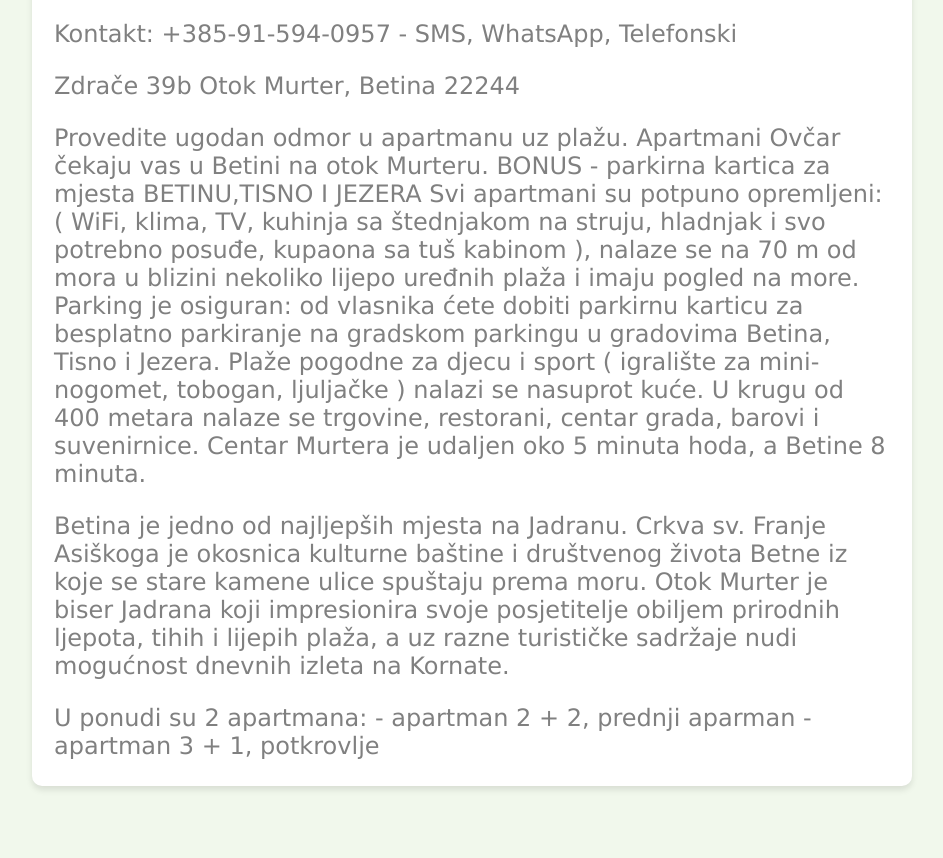
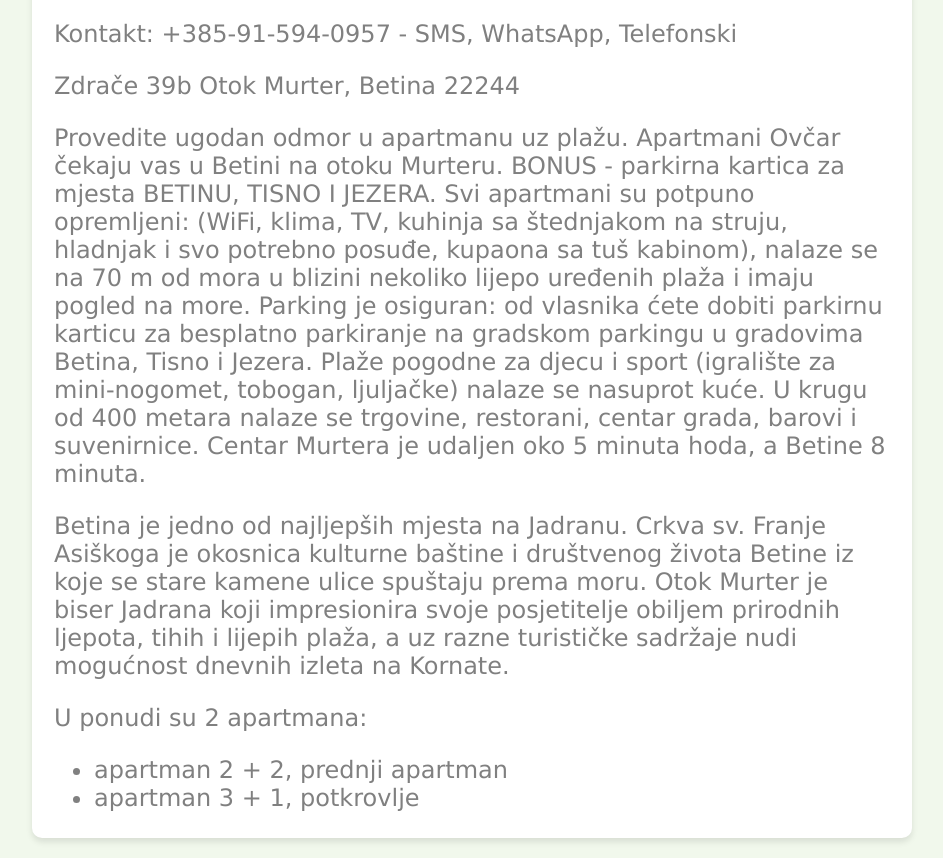
Before and after one commit to apartmaniduda/apartmaniduda, a plain HTML site: page index.html in a window 1280 px wide. Shown: the part 900-1758 px from the top of the page, without its empty margins (168-1111 px from the left). Before the commit the page ends 1706 px from the top, so only its background shows below. Drawn offline with Linux system fonts and the light colour scheme.

Commit message:
Fix text

```diff
--- a/index.html
+++ b/index.html
@@ -142,43 +142,36 @@
             </a>
         </div>
         <div class="pricing">
-            <p>
-                50€ noć (do 15.6 i od 15.9) - Predsezona i Podsezona
-            </p>
-            <p>
-                63€ noć (od 15.6 do 15.9) - Sezona
-            </p>
-            <p>
-                Kontakt: +385-91-594-0957 - SMS, WhatsApp, Telefonski
-            </p>
-            <p>
-                Zdrače 39b
+            <p>50€ noć (do 15.6 i od 15.9) - Predsezona i Podsezona</p>
+
+            <p>63€ noć (od 15.6 do 15.9) - Sezona</p>
+
+            <p>Kontakt: +385-91-594-0957 - SMS, WhatsApp, Telefonski</p>
+
+            <p>Zdrače 39b
                 Otok Murter, Betina
-                22244
-            </p>
-            <p>
-                Provedite ugodan odmor u apartmanu uz plažu.
-                Apartmani Ovčar čekaju vas u Betini na otok Murteru.
-                BONUS - parkirna kartica za mjesta BETINU,TISNO I JEZERA
-                Svi apartmani su potpuno opremljeni: ( WiFi, klima, TV, kuhinja sa štednjakom na struju, hladnjak i svo
-                potrebno posuđe, kupaona sa tuš kabinom ), nalaze se na 70 m od mora u blizini nekoliko lijepo uređnih
-                plaža i imaju pogled na more. Parking je osiguran: od vlasnika ćete dobiti parkirnu karticu za besplatno
-                parkiranje na gradskom parkingu u gradovima Betina, Tisno i Jezera. Plaže pogodne za djecu i sport (
-                igralište za mini-nogomet, tobogan, ljuljačke ) nalazi se nasuprot kuće. U krugu od 400 metara nalaze se
-                trgovine, restorani, centar grada, barovi i suvenirnice. Centar Murtera je udaljen oko 5 minuta hoda, a
-                Betine 8 minuta.
+                22244</p>
 
-            </p>
-            <p>
-                Betina je jedno od najljepših mjesta na Jadranu. Crkva sv. Franje Asiškoga je okosnica kulturne baštine
-                i društvenog života Betne iz koje se stare kamene ulice spuštaju prema moru.
-                Otok Murter je biser Jadrana koji impresionira svoje posjetitelje obiljem prirodnih ljepota, tihih i
-                lijepih plaža, a uz razne turističke sadržaje nudi mogućnost dnevnih izleta na Kornate.
-            </p>
+            <p>Provedite ugodan odmor u apartmanu uz plažu. Apartmani Ovčar čekaju vas u Betini na otoku Murteru. BONUS
+                - parkirna kartica za mjesta BETINU, TISNO I JEZERA. Svi apartmani su potpuno opremljeni: (WiFi, klima,
+                TV, kuhinja sa štednjakom na struju, hladnjak i svo potrebno posuđe, kupaona sa tuš kabinom), nalaze se
+                na 70 m od mora u blizini nekoliko lijepo uređenih plaža i imaju pogled na more. Parking je osiguran: od
+                vlasnika ćete dobiti parkirnu karticu za besplatno parkiranje na gradskom parkingu u gradovima Betina,
+                Tisno i Jezera. Plaže pogodne za djecu i sport (igralište za mini-nogomet, tobogan, ljuljačke) nalaze se
+                nasuprot kuće. U krugu od 400 metara nalaze se trgovine, restorani, centar grada, barovi i suvenirnice.
+                Centar Murtera je udaljen oko 5 minuta hoda, a Betine 8 minuta.</p>
+
+            <p>Betina je jedno od najljepših mjesta na Jadranu. Crkva sv. Franje Asiškoga je okosnica kulturne baštine i
+                društvenog života Betine iz koje se stare kamene ulice spuštaju prema moru. Otok Murter je biser Jadrana
+                koji impresionira svoje posjetitelje obiljem prirodnih ljepota, tihih i lijepih plaža, a uz razne
+                turističke sadržaje nudi mogućnost dnevnih izleta na Kornate.</p>
+
             <p>
                 U ponudi su 2 apartmana:
-                - apartman 2 + 2, prednji aparman
-                - apartman 3 + 1, potkrovlje
+                <ul>
+                    <li>apartman 2 + 2, prednji apartman</li>
+                    <li>apartman 3 + 1, potkrovlje</li>
+                </ul>
             </p>
         </div>
 
```
